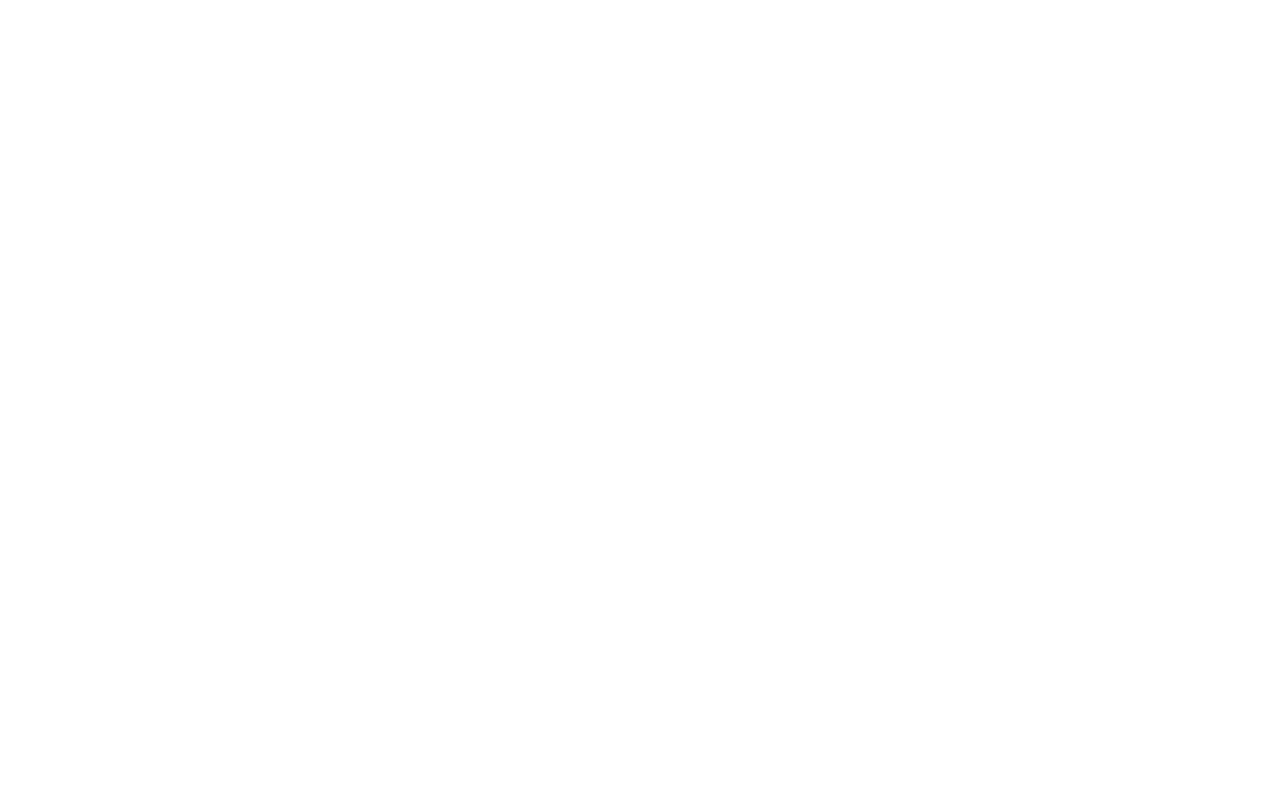
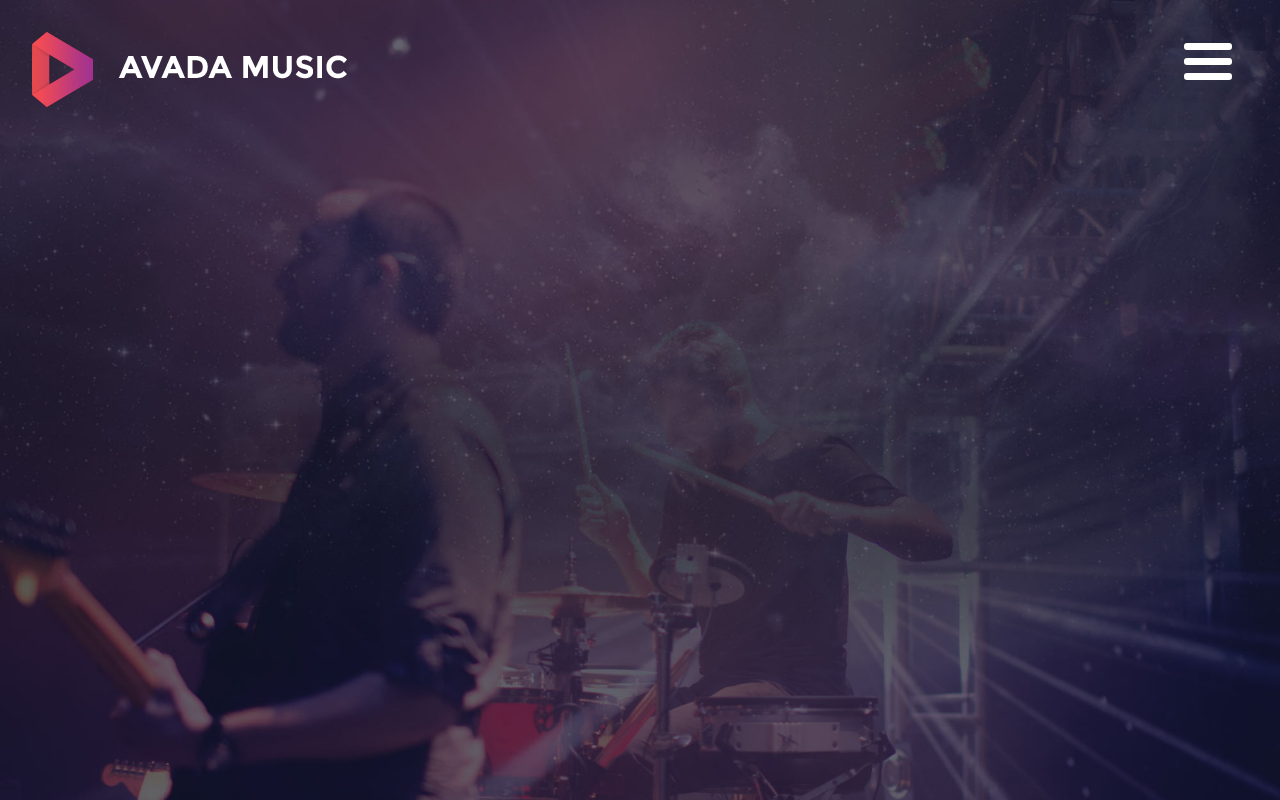
Before and after one commit to GabrielePagnotta/proj-html-vuejs, a Vue app: page / in a window 1280 px wide. Built offline with nearby package versions, Linux system fonts and the light colour scheme.

Commit message:
creazione hamburgher menu

```diff
--- a/src/App.vue
+++ b/src/App.vue
@@ -1,21 +1,53 @@
 <template>
   <div id="app">
-
+    <HeaderBox :get="arraiNav"/>
   </div>
 </template>
 
 <script>
 
-
+import HeaderBox from "./components/header/HeaderBox.vue"
 export default {
   name: 'App',
   components: {
+   HeaderBox,
+  },
 
+  data(){
+    return{
+      arraiNav:[
+        {
+          name:"Home", class:"pink", link:"#"
+        },
+        {
+          name:"Meet The Band", class:"pink", link:"#"
+        },
+        {
+          name:"Live dates", class:"pink", link:"#"
+        },
+        {
+          name:"Lastest News", class:"pink", link:"#"
+        },
+        {
+          name:"Albums", class:"pink", link:"#"
+        },
+        {
+          name:"Fans", class:"pink", link:"#"
+        },
+
+      ]
+    }
   }
 }
 </script>
 
 <style lang="scss">
+*{
+  margin:0;
+  padding:0;
+  box-sizing: border-box;
+  list-style: none;
+}
 #app {
   font-family: Avenir, Helvetica, Arial, sans-serif;
   -webkit-font-smoothing: antialiased;
--- /dev/null
+++ b/src/components/header/ContentHeader.vue
@@ -0,0 +1,161 @@
+<template>
+    <div class="header flex">
+<div>
+    <img class="logo" src="../../assets/img/avada-music-logo.png" alt="">
+</div>
+<input id="toggle" type="checkbox">
+
+<label for="toggle" class="hamburger">
+  <div class="top-bun"></div>
+  <div class="meat"></div>
+  <div class="bottom-bun"></div>
+</label>
+
+<div class="nav">
+  <div class="nav-wrapper">
+    <nav>
+        <ul>
+            <li v-for="(got,index) in got" :key="index">
+                <a :class="got.class" :href="got.link">{{got.name}}</a>
+            </li>
+        </ul>
+    </nav>
+  </div>
+</div>
+    </div>
+</template>
+
+<script>
+export default {
+    name: "ContentHeader",
+    props:{
+        got:Array,
+    },
+    Data(){
+            return{
+                got:Object
+
+        }
+}
+}
+</script>
+
+<style lang="scss" scoped>
+h1 {
+  text-align: center;
+  letter-spacing: 1px;
+  word-spacing: 0.15em;
+  font-size: 3em;
+  line-height: 1.2;
+  transform: translateY(52%);
+}
+
+.logo{
+    margin:10%;
+}
+
+#toggle {
+  display: none;
+}
+
+/**
+  Hamburger
+**/
+.hamburger {
+  position: absolute;
+  top: 5em;
+  right: 5%;
+  margin-left: -2em;
+  margin-top: -45px;
+  width: 2em;
+  height: 45px;
+  z-index: 5;
+}
+
+.hamburger div {
+  position: relative;
+  width: 3em;
+  height: 7px;
+  border-radius: 3px;
+  background-color: white;
+  margin-top: 8px;
+  transition: all 0.3s ease-in-out;
+}
+
+/**
+Nav Styles
+**/
+.nav {
+  position: fixed;
+  width: 100%;
+  height: 100%;
+  background-color: #ea4a56;;
+  top: -100%; left: 0; right: 0; bottom: 0;
+  overflow: hidden;
+  transition: all 0.3s ease-in-out;
+  transform: scale(0);
+}
+.nav-wrapper {
+  position: relative;
+  overflow: hidden;
+  overflow-y: auto;
+  height: 100%;
+}
+
+.pink{
+    color:pink;
+    opacity: 80%;
+}
+.flex{
+    display: flex;
+}
+nav {
+  text-align: left;
+  text-align: center;
+}
+nav a {
+  position: relative;
+  text-decoration: none;
+  font-size: 2.3em;
+  display: inline-block;
+  margin-top: 2.5em;
+  transition: color 0.2s ease-in-out;
+  letter-spacing: 1px;
+}
+nav a:before {
+  content: '';
+  height: 0;
+  position: absolute;
+  width: 0.25em;
+  background-color: white;
+  left: -0.5em;
+  transition: all 0.2s ease-in-out;
+}
+nav a:hover {
+  color: white;
+}
+nav a:hover:before {
+  height: 100%;
+}
+
+/**
+Animations
+**/
+#toggle:checked + .hamburger .top-bun {
+  transform: rotate(-45deg);
+  margin-top: 25px;
+}
+#toggle:checked + .hamburger .bottom-bun {
+  opacity: 0;
+  transform: rotate(45deg);
+}
+#toggle:checked + .hamburger .meat {
+  transform: rotate(45deg);
+  margin-top: -7px;
+}
+
+#toggle:checked + .hamburger + .nav {
+  top: 0;
+  transform: scale(1);
+}
+</style>
--- /dev/null
+++ b/src/components/header/HeaderBox.vue
@@ -0,0 +1,37 @@
+<template>
+    <div class="box">
+        <ContentHeader :got="get"/>
+    </div>
+</template>
+
+<script>
+import ContentHeader from "../header/ContentHeader.vue"
+    export default {
+        name:"HeaderBox",
+        components:{
+            ContentHeader,
+        },
+        props:{
+            get: Array
+        },
+
+        Data(){
+            return{
+
+            }
+        }
+    }
+</script>
+
+<style lang="scss" scoped>
+.box{
+    width:100%;
+    height: 100vh;
+    background-color: blue;
+    background-image: url('../../assets/img/home_slider.jpg');
+    background-size:cover;
+    background-repeat: no-repeat;
+}
+
+
+</style>
--- a/src/main.js
+++ b/src/main.js
@@ -1,16 +1,24 @@
 import Vue from 'vue'
 import App from './App.vue'
 
+/* import the fontawesome core */
 import { library } from '@fortawesome/fontawesome-svg-core'
 
 /* import font awesome icon component */
 import { FontAwesomeIcon } from '@fortawesome/vue-fontawesome'
 
 /* import specific icons */
-import {  } from '@fortawesome/free-solid-svg-icons'
-import {  } from '@fortawesome/free-regular-svg-icons'
+import {faBars } from '@fortawesome/free-solid-svg-icons'
+
 /* add icons to the library */
-library.add()
+library.add(faBars)
+
+/* add font awesome icon component */
+Vue.component('font-awesome-icon', FontAwesomeIcon)
+
+Vue.config.productionTip = false
+
+
 
 /* add font awesome icon component */
 Vue.component('font-awesome-icon', FontAwesomeIcon)
```
